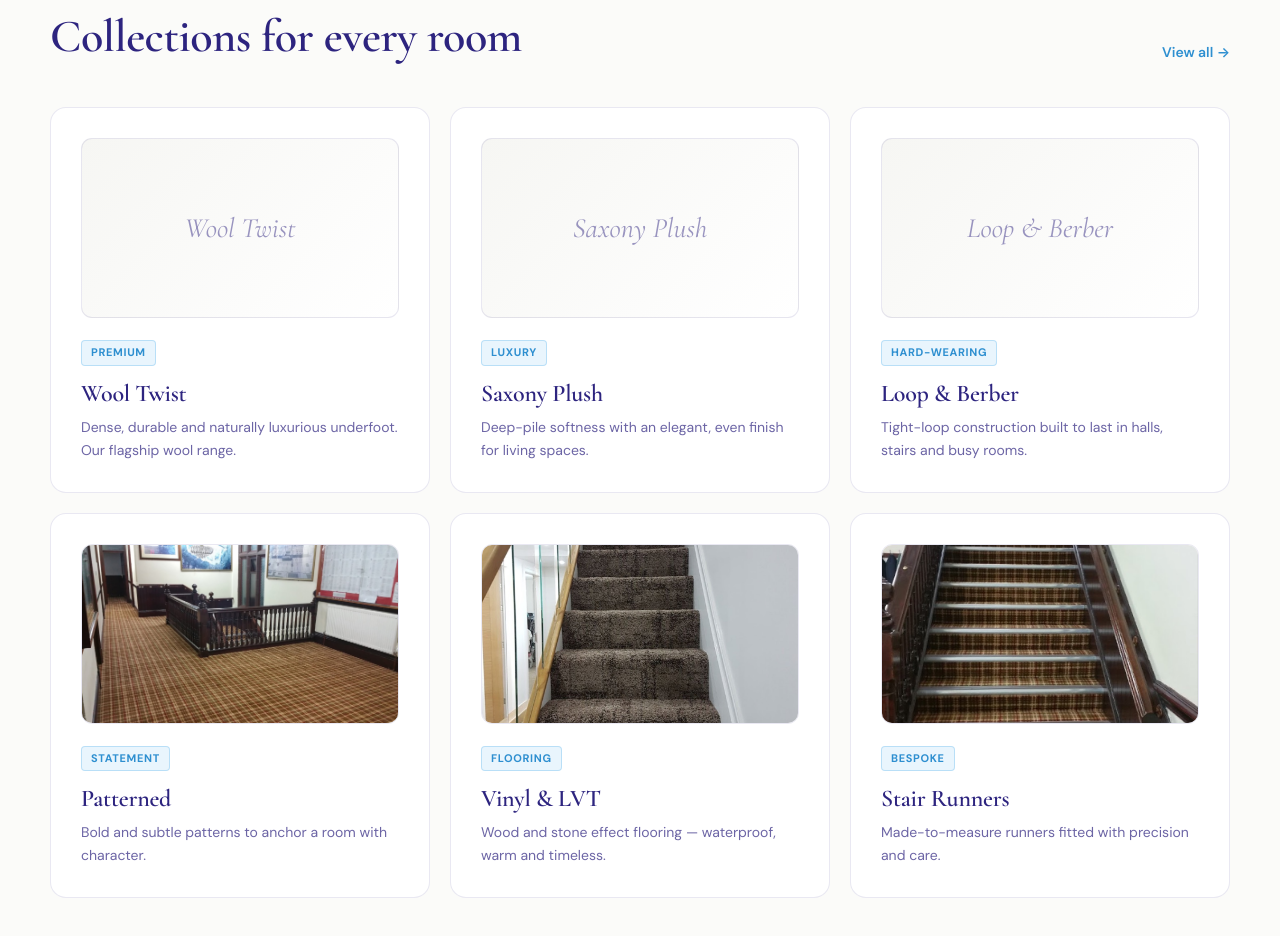
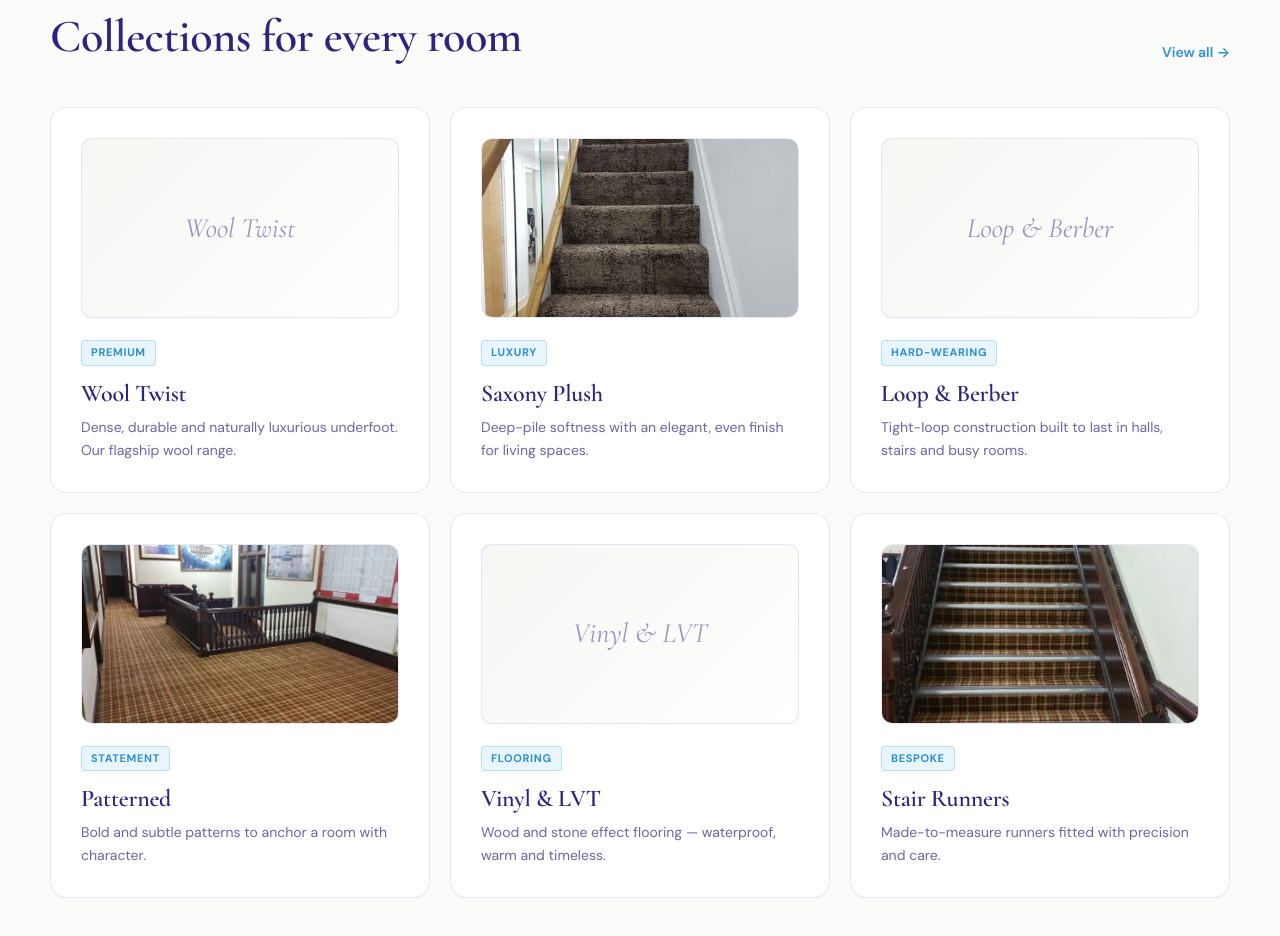
Before and after one commit to aakilmohmed-dotcom/carpets2go, a Next.js app: page / in a window 1280 px wide. Shown: the part 980-1916 px from the top of the page. Built offline with nearby package versions, Linux system fonts and the light colour scheme.

Commit message:
Collections: move real photo to Saxony Plush, Vinyl back to placeholder

```diff
--- a/app/page.tsx
+++ b/app/page.tsx
@@ -4,10 +4,10 @@ import WorkGallery from '@/components/site/WorkGallery'
 
 const COLLECTIONS = [
   { name: 'Wool Twist', tag: 'Premium', img: '', desc: 'Dense, durable and naturally luxurious underfoot. Our flagship wool range.' },
-  { name: 'Saxony Plush', tag: 'Luxury', img: '', desc: 'Deep-pile softness with an elegant, even finish for living spaces.' },
+  { name: 'Saxony Plush', tag: 'Luxury', img: '/images/vinyl-hallway.jpg', desc: 'Deep-pile softness with an elegant, even finish for living spaces.' },
   { name: 'Loop & Berber', tag: 'Hard-wearing', img: '', desc: 'Tight-loop construction built to last in halls, stairs and busy rooms.' },
   { name: 'Patterned', tag: 'Statement', img: '/images/tartan-landing.jpg', desc: 'Bold and subtle patterns to anchor a room with character.' },
-  { name: 'Vinyl & LVT', tag: 'Flooring', img: '/images/vinyl-hallway.jpg', desc: 'Wood and stone effect flooring — waterproof, warm and timeless.' },
+  { name: 'Vinyl & LVT', tag: 'Flooring', img: '', desc: 'Wood and stone effect flooring — waterproof, warm and timeless.' },
   { name: 'Stair Runners', tag: 'Bespoke', img: '/images/tartan-staircase.jpg', desc: 'Made-to-measure runners fitted with precision and care.' },
 ]
 
```
